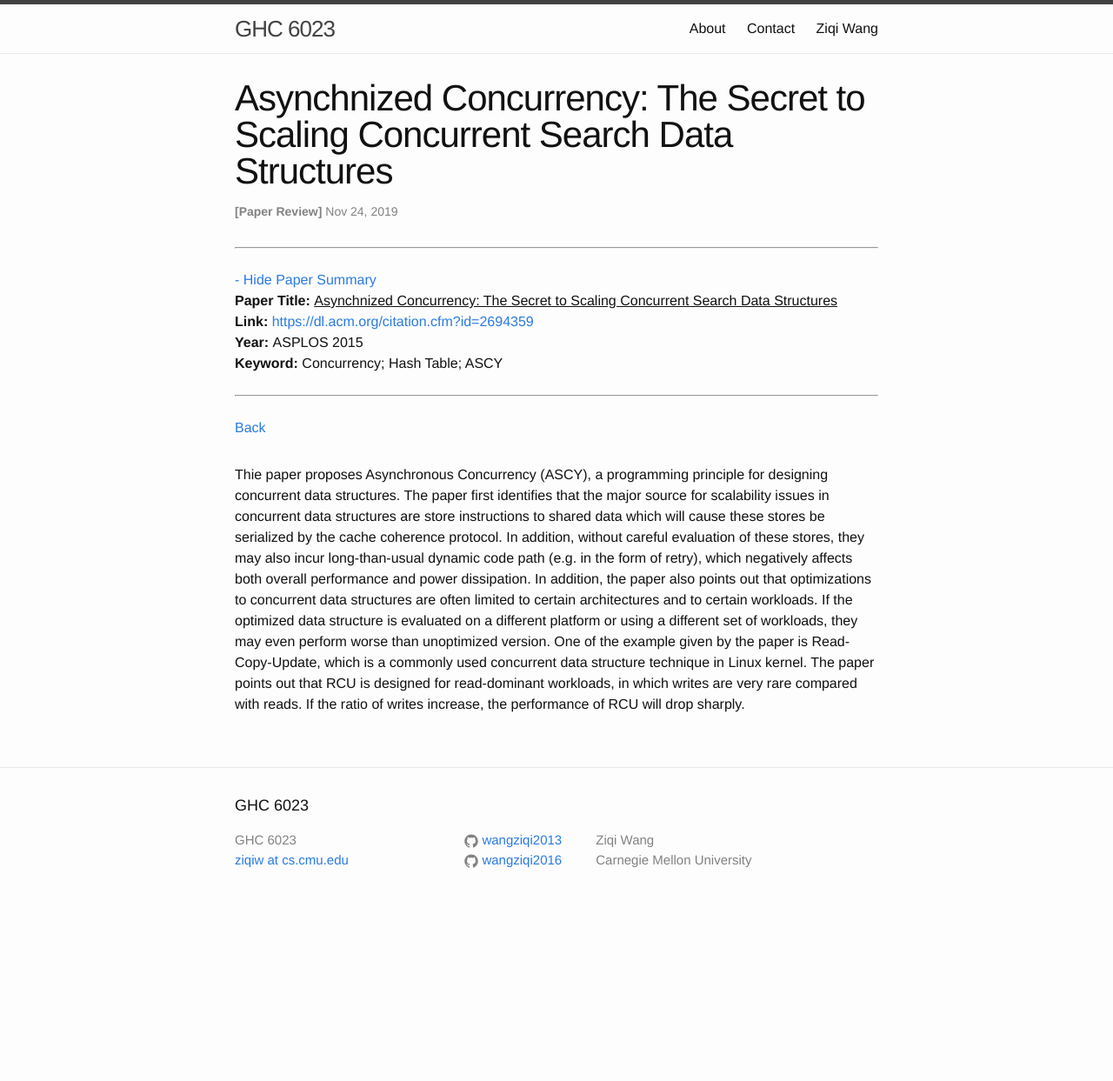
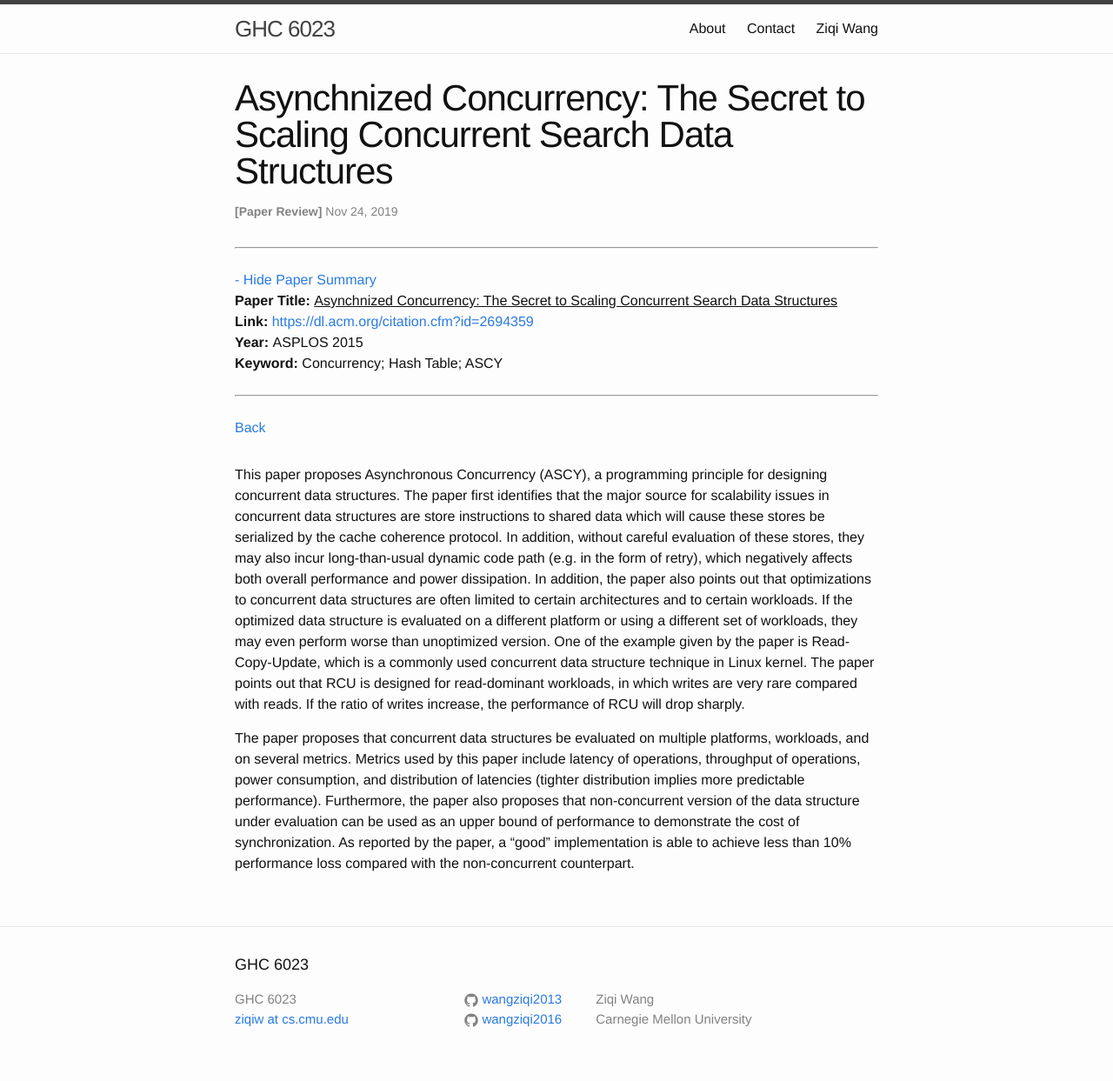
Before and after one commit to wangziqi2013/wangziqi2013.github.io, a Jekyll site: the page built from _posts/2019-11-23-ascy.markdown, in a window 1280 px wide. Shown: the whole page at 87% size. Built offline with Jekyll 4.4.1, drawn with Linux system fonts in a browser that asks for light colours; before the commit the page ends 1060 px from its top, so only the background shows below that.

Commit message:
Adding counter part

```diff
--- a/_posts/2019-11-23-ascy.markdown
+++ b/_posts/2019-11-23-ascy.markdown
@@ -13,7 +13,7 @@ htm_cr:
 version_mgmt:
 ---
 
-Thie paper proposes Asynchronous Concurrency (ASCY), a programming principle for designing concurrent data structures.
+This paper proposes Asynchronous Concurrency (ASCY), a programming principle for designing concurrent data structures.
 The paper first identifies that the major source for scalability issues in concurrent data structures are store instructions
 to shared data which will cause these stores be serialized by the cache coherence protocol. In addition, without careful
 evaluation of these stores, they may also incur long-than-usual dynamic code path (e.g. in the form of retry), which
@@ -23,3 +23,10 @@ data structure is evaluated on a different platform or using a different set of
 than unoptimized version. One of the example given by the paper is Read-Copy-Update, which is a commonly used concurrent
 data structure technique in Linux kernel. The paper points out that RCU is designed for read-dominant workloads, in which
 writes are very rare compared with reads. If the ratio of writes increase, the performance of RCU will drop sharply.
+
+The paper proposes that concurrent data structures be evaluated on multiple platforms, workloads, and on several
+metrics. Metrics used by this paper include latency of operations, throughput of operations, power consumption, and
+distribution of latencies (tighter distribution implies more predictable performance). Furthermore, the paper also proposes
+that non-concurrent version of the data structure under evaluation can be used as an upper bound of performance to
+demonstrate the cost of synchronization. As reported by the paper, a "good" implementation is able to achieve less than
+10% performance loss compared with the non-concurrent counterpart.
```
